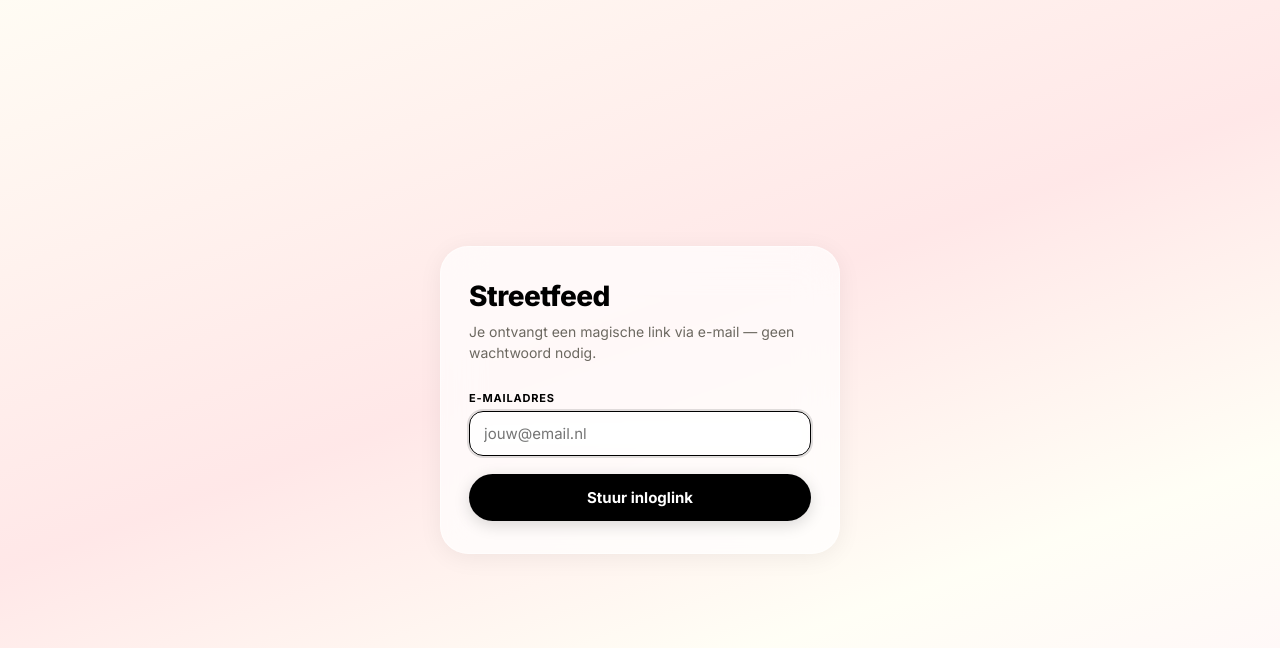
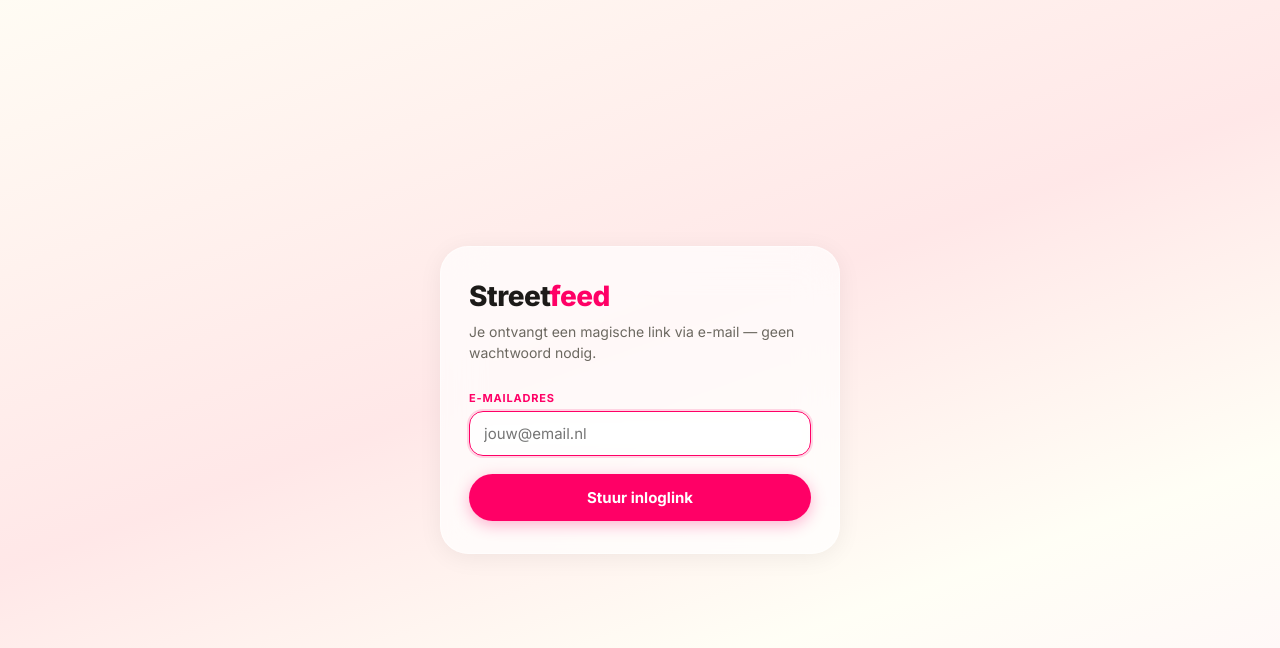
Before and after one commit to wendyfred6/streetfeed-webapp, a React (Vite) app in the folder frontend/: page /auth in a window 1280 px wide. Shown: the top 648 px of the page. Built offline with nearby package versions, Linux system fonts and the light colour scheme; no server answers.

Commit message:
revert: kleuren terug naar roze (Electric Pink #FF0066)
Co-Authored-By: Claude Sonnet 4.6 <noreply@anthropic.com>

```diff
--- a/frontend/src/App.jsx
+++ b/frontend/src/App.jsx
@@ -116,7 +116,7 @@ const s = {
   catGrid: { display: 'grid', gridTemplateColumns: '1fr 1fr', gap: 8, marginBottom: 16 },
   catOption: (selected, cat) => ({ background: selected ? `${CATEGORIES[cat]?.color}18` : 'rgba(255,255,255,0.55)', backdropFilter: 'blur(8px)', WebkitBackdropFilter: 'blur(8px)', border: `1px solid ${selected ? CATEGORIES[cat]?.color : 'rgba(255,255,255,0.60)'}`, borderRadius: RADIUS.pill, padding: '7px 14px', cursor: 'pointer', display: 'flex', alignItems: 'center', gap: 6, fontSize: 13, color: selected ? COLORS.text : COLORS.textMuted, fontWeight: selected ? 600 : 400, whiteSpace: 'nowrap' }),
   submitBtn: { width: '100%', background: COLORS.accent, color: '#FFFFFF', border: 'none', borderRadius: RADIUS.pill, padding: '13px 24px', fontSize: 15, fontWeight: 700, cursor: 'pointer', marginTop: 8 },
-  cancelBtn: { width: '100%', background: 'rgba(255,255,255,0.60)', color: COLORS.text, border: `1.5px solid rgba(0,0,0,0.15)`, borderRadius: RADIUS.pill, padding: '11px 24px', fontSize: 15, fontWeight: 600, cursor: 'pointer', marginTop: 8 },
+  cancelBtn: { width: '100%', background: 'rgba(255,255,255,0.60)', color: COLORS.accent, border: `2px solid ${COLORS.accent}`, borderRadius: RADIUS.pill, padding: '11px 24px', fontSize: 15, fontWeight: 600, cursor: 'pointer', marginTop: 8 },
   badge: (color) => ({ display: 'inline-flex', alignItems: 'center', background: `${color}18`, color, border: `1px solid ${color}44`, borderRadius: RADIUS.xs, fontSize: 11, fontWeight: 700, padding: '2px 7px' }),
   infoBox: { ...GLASS.subtle, border: `1px solid ${COLORS.border}`, borderRadius: RADIUS.md, padding: '10px 12px', marginBottom: 10 },
   adminCard: { ...GLASS.card, borderRadius: RADIUS.lg, padding: '14px 16px', marginBottom: 8 },
--- a/frontend/src/design/global.css
+++ b/frontend/src/design/global.css
@@ -10,8 +10,8 @@ input:focus-visible,
 select:focus-visible,
 textarea:focus-visible {
   outline: none;
-  border-color: #000000 !important;
-  box-shadow: 0 0 0 2px rgba(0, 0, 0, 0.12);
+  border-color: #FF0066 !important;
+  box-shadow: 0 0 0 2px rgba(255, 0, 102, 0.15);
 }
 
 /* Knoppen: hover/active feedback */
--- a/frontend/src/design/tokens.js
+++ b/frontend/src/design/tokens.js
@@ -2,14 +2,14 @@
 export const COLORS = {
   bg:           'rgba(255,255,255,0.60)',
   surface:      'rgba(255,255,255,0.75)',
-  border:       'rgba(0,0,0,0.12)',
-  accent:       '#000000',
-  terracotta:   '#000000',
-  text:         '#000000',
+  border:       'rgba(255,0,102,0.15)',
+  accent:       '#FF0066',
+  terracotta:   '#FF0066',
+  text:         '#1C1A18',
   textMuted:    '#6C6860',
   textDim:      '#8E8C84',
   pinned:       'rgba(255,255,255,0.82)',
-  pinnedBorder: 'rgba(0,0,0,0.15)',
+  pinnedBorder: 'rgba(255,0,102,0.22)',
   red:          '#FF4444',
   blue:         '#4488FF',
   orange:       '#FF8833',
@@ -25,9 +25,9 @@ export const BG_GRADIENT = 'linear-gradient(160deg, #FFFCF4 0%, #FFE7E8 45%, #FF
 
 // ─── Semitransparante varianten ──────────────────────────────────────────────────
 export const ALPHA = {
-  accentSubtle: 'rgba(0,0,0,0.06)',
-  accentBorder: 'rgba(0,0,0,0.12)',
-  terraGlow:    'rgba(0,0,0,0.15)',
+  accentSubtle: 'rgba(255,0,102,0.08)',
+  accentBorder: 'rgba(255,0,102,0.2)',
+  terraGlow:    'rgba(255,0,102,0.30)',
 };
 
 // ─── Frosted glass presets ───────────────────────────────────────────────────────
```
